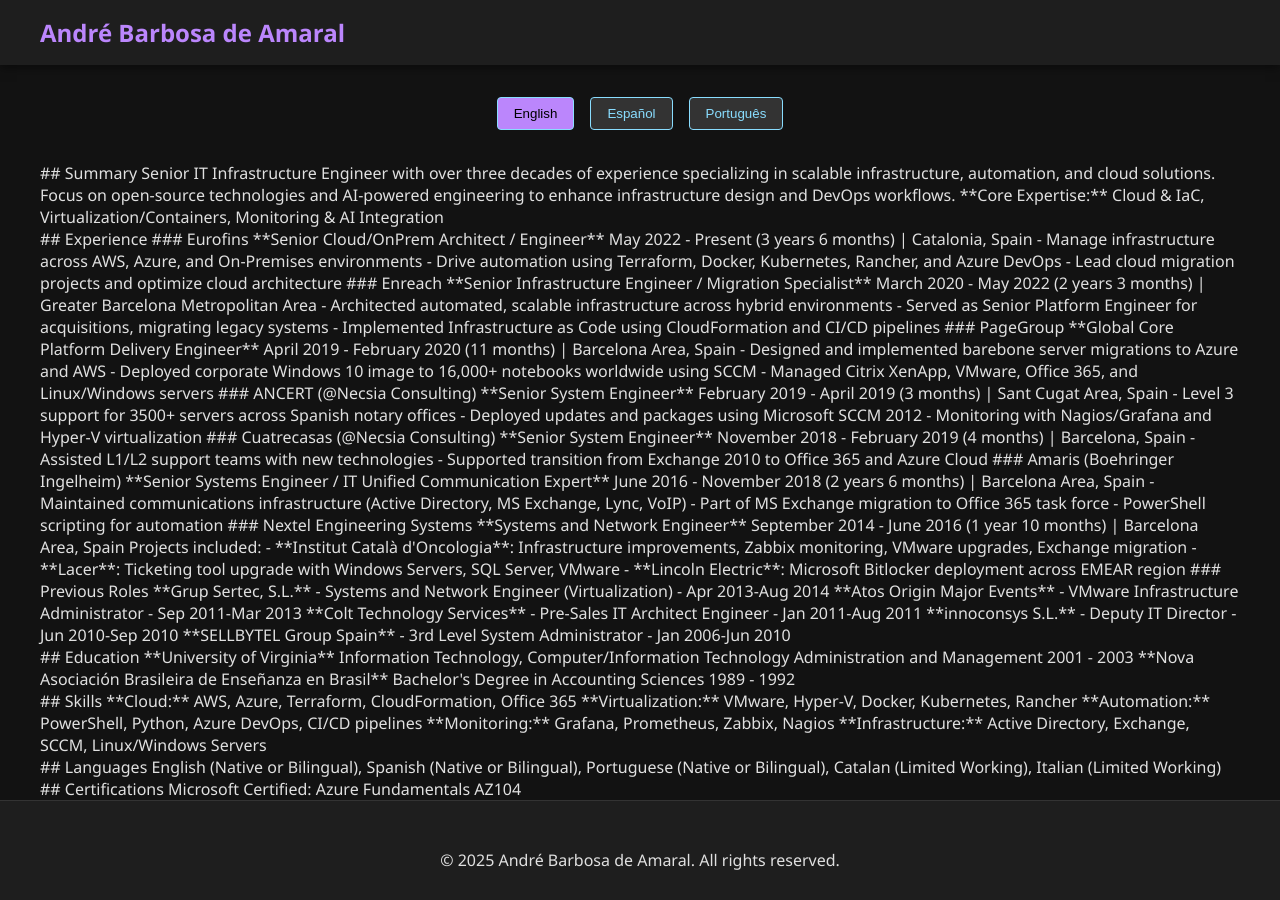
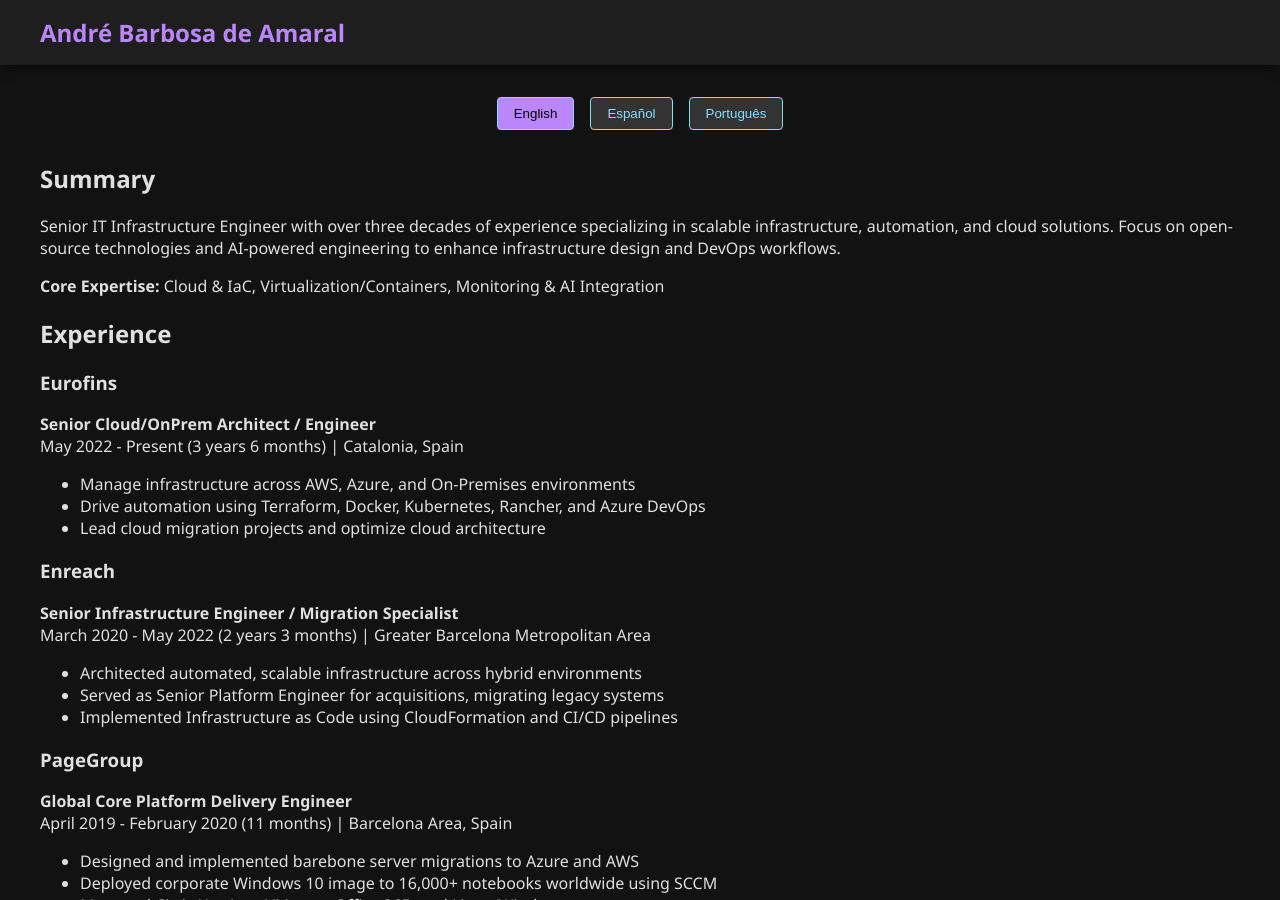
Before and after one commit to heyvoon/andrebarbosacv.github.io, a Jekyll site: the page built from resume-en.md, in a window 1280 px wide and 900 px high. Built offline with Jekyll 4.4.1, drawn with Linux system fonts in a browser that asks for light colours; some of the changed text lies outside the part shown.

Commit message:
Fix resume formatting - remove HTML section tags and use pure Markdown for proper processing

```diff
--- a/resume-en.md
+++ b/resume-en.md
@@ -9,14 +9,11 @@ permalink: /resume-en/
   <button class="language-btn" data-lang="pt">Português</button>
 </div>
 
-<section id="summary">
 ## Summary
 Senior IT Infrastructure Engineer with over three decades of experience specializing in scalable infrastructure, automation, and cloud solutions. Focus on open-source technologies and AI-powered engineering to enhance infrastructure design and DevOps workflows.
 
 **Core Expertise:** Cloud & IaC, Virtualization/Containers, Monitoring & AI Integration
-</section>
 
-<section id="experience">
 ## Experience
 
 ### Eurofins
@@ -74,9 +71,7 @@ Projects included:
 **Colt Technology Services** - Pre-Sales IT Architect Engineer - Jan 2011-Aug 2011
 **innoconsys S.L.** - Deputy IT Director - Jun 2010-Sep 2010
 **SELLBYTEL Group Spain** - 3rd Level System Administrator - Jan 2006-Jun 2010
-</section>
 
-<section id="education">
 ## Education
 **University of Virginia**
 Information Technology, Computer/Information Technology Administration and Management
@@ -85,23 +80,16 @@ Information Technology, Computer/Information Technology Administration and Manag
 **Nova Asociación Brasileira de Enseñanza en Brasil**
 Bachelor's Degree in Accounting Sciences
 1989 - 1992
-</section>
 
-<section id="skills">
 ## Skills
 **Cloud:** AWS, Azure, Terraform, CloudFormation, Office 365
 **Virtualization:** VMware, Hyper-V, Docker, Kubernetes, Rancher
 **Automation:** PowerShell, Python, Azure DevOps, CI/CD pipelines
 **Monitoring:** Grafana, Prometheus, Zabbix, Nagios
 **Infrastructure:** Active Directory, Exchange, SCCM, Linux/Windows Servers
-</section>
 
-<section id="languages">
 ## Languages
 English (Native or Bilingual), Spanish (Native or Bilingual), Portuguese (Native or Bilingual), Catalan (Limited Working), Italian (Limited Working)
-</section>
 
-<section id="certifications">
 ## Certifications
 Microsoft Certified: Azure Fundamentals AZ104
-</section>
```
Also changed, not shown: resume-es.md (+0 -12 lines), resume-pt.md (+0 -12 lines).
